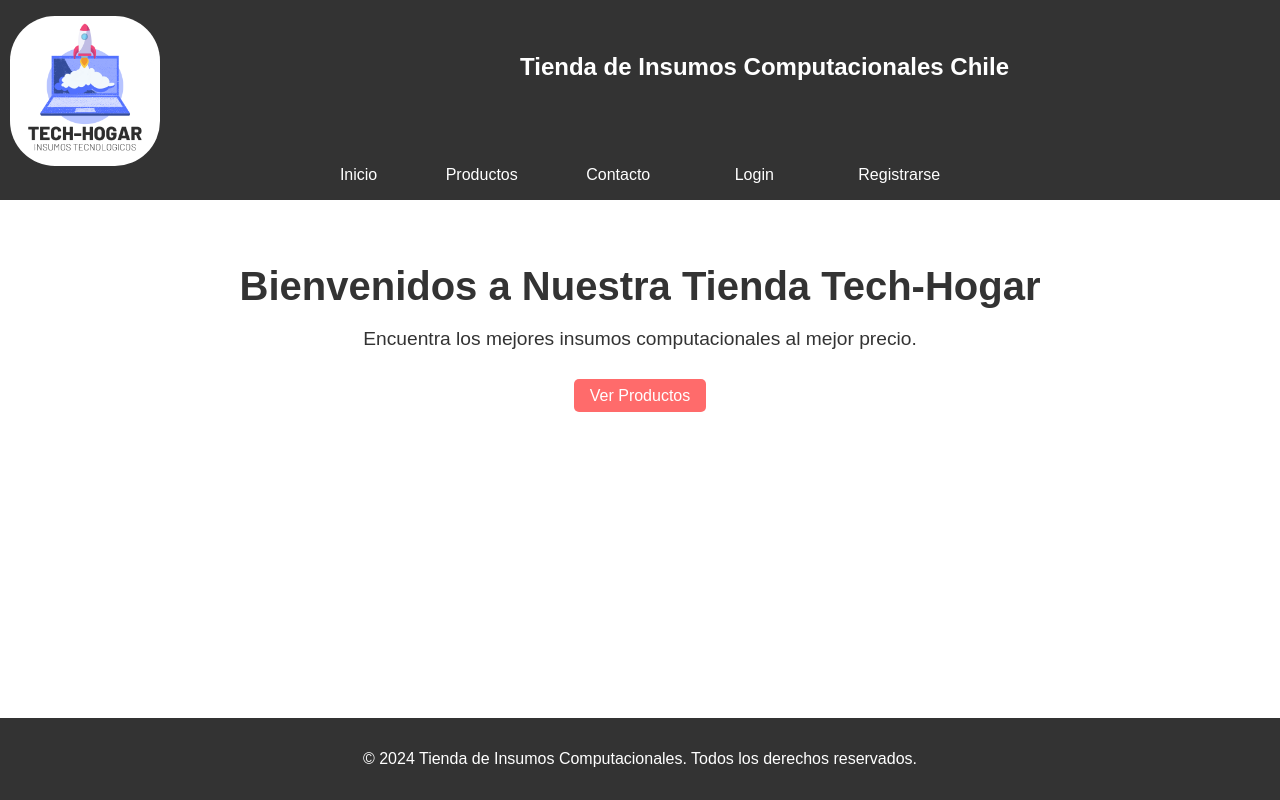
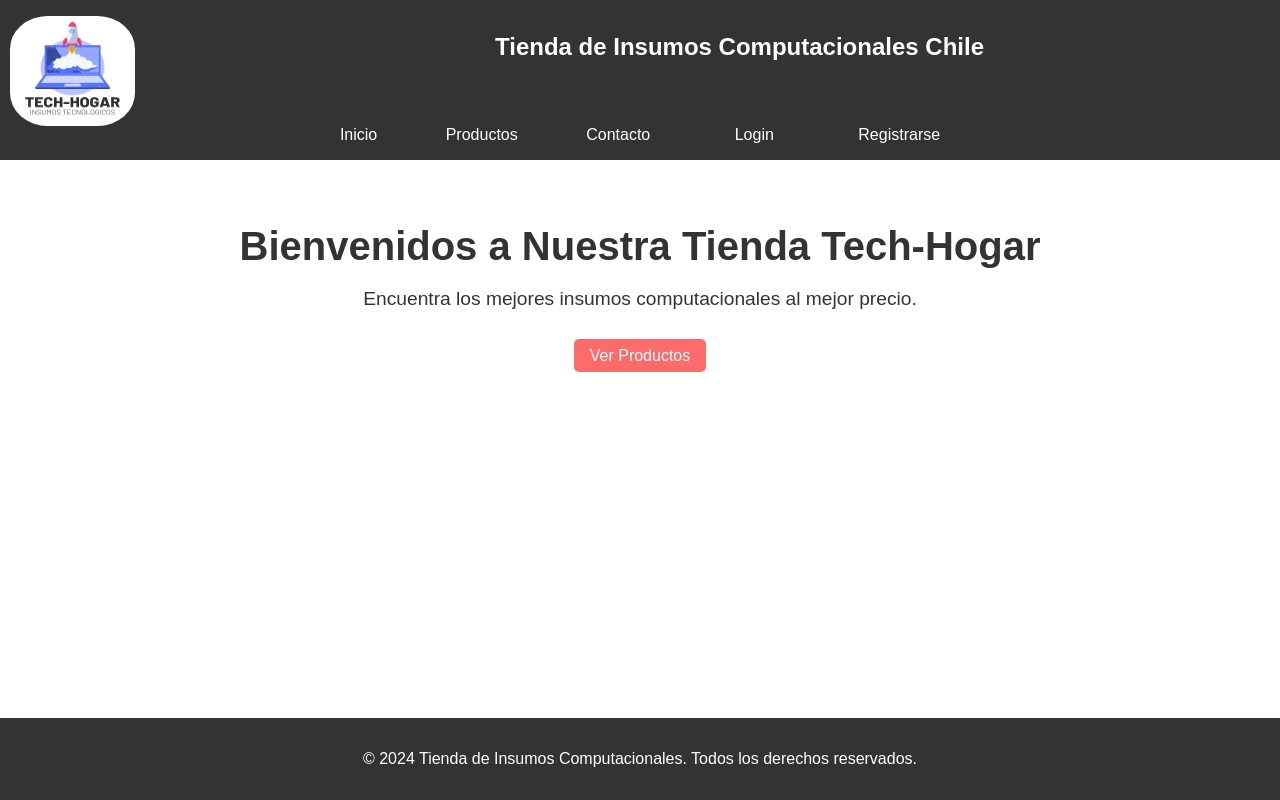
Before and after one commit to JohnSabbot/ProyectoU, a plain HTML site: page pagina/index.html in a window 1280 px wide. Drawn offline with Linux system fonts and the light colour scheme.

Commit message:
CAmbio en el logo
Lo achique un poco xd

```diff
--- a/pagina/css/Estilo.css
+++ b/pagina/css/Estilo.css
@@ -141,8 +141,8 @@ footer {
 }
 
 .foto {
-    height: 150px;
-    width: 150px;
+    height: 110px;
+    width: 125px;
     margin-right: 10px;
     display: flex;
     align-items: center;
```
